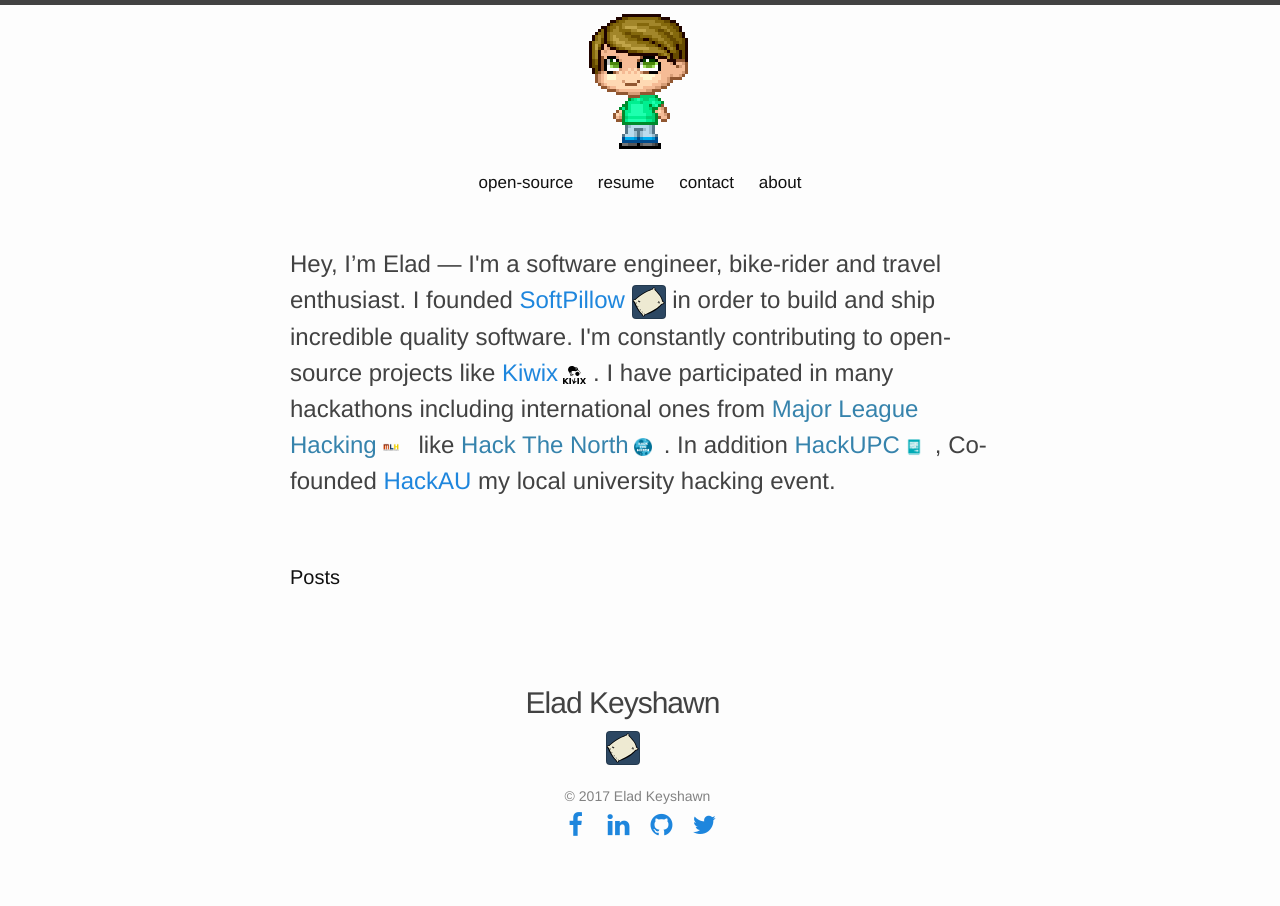
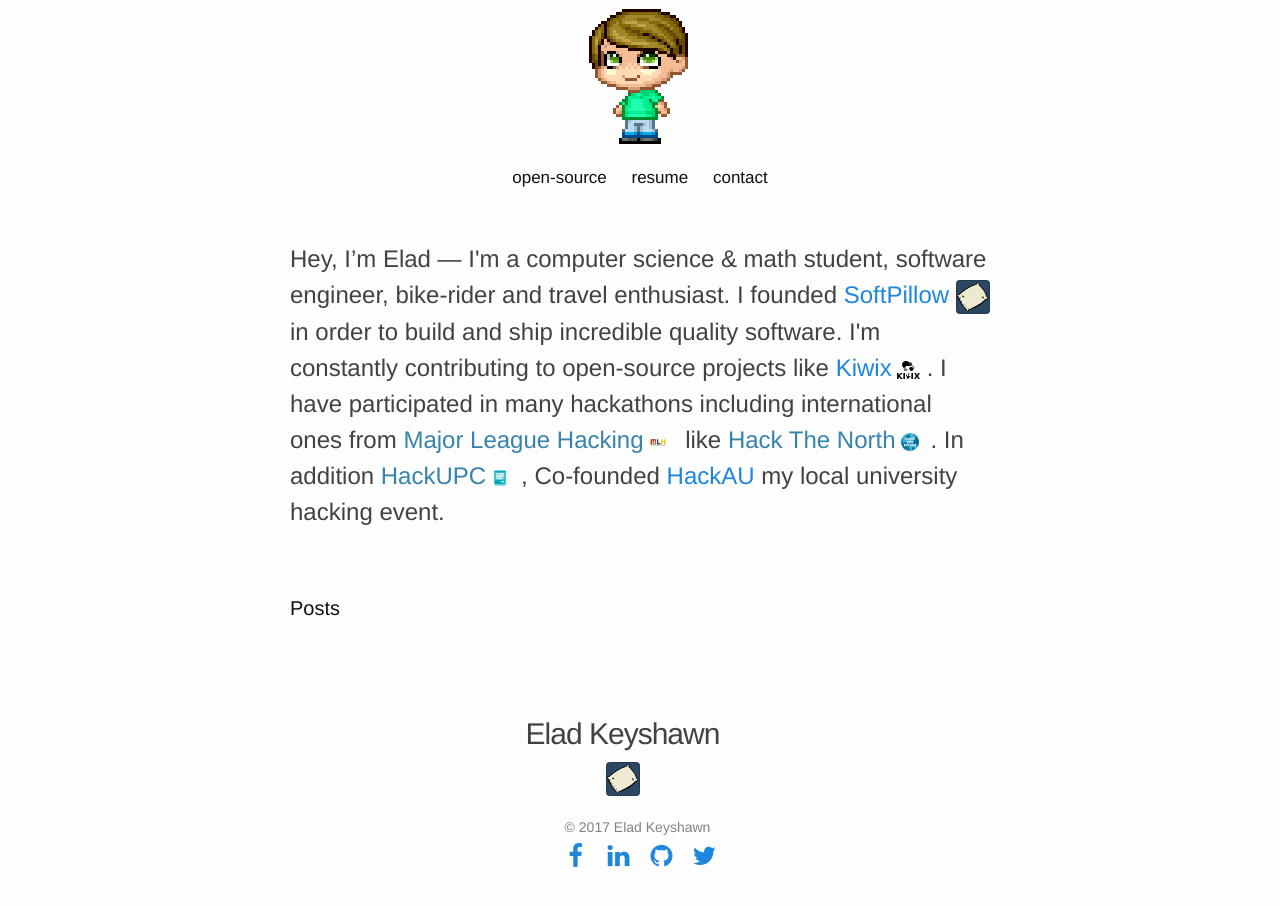
Before and after one commit to eladkishon/eladkishon, a plain HTML site: page index.html in a window 1280 px wide. Drawn offline with Linux system fonts and the light colour scheme; a script that the page names is missing; a web font is replaced by a local one.

Commit message:
removed annoying header

```diff
--- a/index.html
+++ b/index.html
@@ -1,5 +1,4 @@
 <!DOCTYPE html>
-<!-- saved from url=(0017)https://bilaw.al/ -->
 <html class="gr__bilaw_al"><additor-chromex id="additor-chromex-base"><div data-reactroot=""><main id="additor-chromex-genesis" style="display: none;"><span></span></main><aside id="additor-chromex-patrol"><span></span></aside></div></additor-chromex><head><meta http-equiv="Content-Type" content="text/html; charset=UTF-8">
 
     <meta http-equiv="X-UA-Compatible" content="IE=edge">
@@ -36,7 +35,6 @@
 <body data-gr-c-s-loaded="true" class="highlighter-context">
 
 <header class="site-header">
-    <div class="site-header-bar"></div>
 
     <div class="wrapper">
 
@@ -60,12 +58,10 @@
             <div class="trigger">
                 <a class="header-link" href="https://github.com/EladKeyshawn">open-source</a>
 
-
                 <a class="header-link" href="files/Resume-upd.docx" target="_blank">resume</a>
 
                 <a class="header-link" href="mailto:elad.keyshawn@gmail.com">contact</a>
 
-                <a class="header-link" href="mailto:elad.keyshawn@gmail.com">about</a>
 
 
 
@@ -83,7 +79,7 @@
     <div class="wrapper">
 
         <div class="hero">
-            <p>Hey, I’m Elad — I'm a software engineer, bike-rider and travel enthusiast.
+            <p>Hey, I’m Elad — I'm a computer science & math student, software engineer, bike-rider and travel enthusiast.
                 I founded <a href="https://softpillow.me/">SoftPillow</a> <a href="http://softpillow.me/" class="btn btn-social-icon btn-tumblr"><img src="assets/softpillow_favicon.ico" /></a>
                 in order to build and ship incredible quality software.
                 I'm constantly contributing to open-source projects like <a href="https://kiwix.org/" class="kiwix-icon">Kiwix</a>.
@@ -94,7 +90,7 @@
 
 
             <br>
-            <!--<p class="more-info"><a href="https://bilaw.al/about.html">→ Read more about me</a></p>-->
+            <!--<p class="more-info"><a href="https://eladk.me/about.html">→ Read more about me</a></p>-->
         </div>
 
 
```
